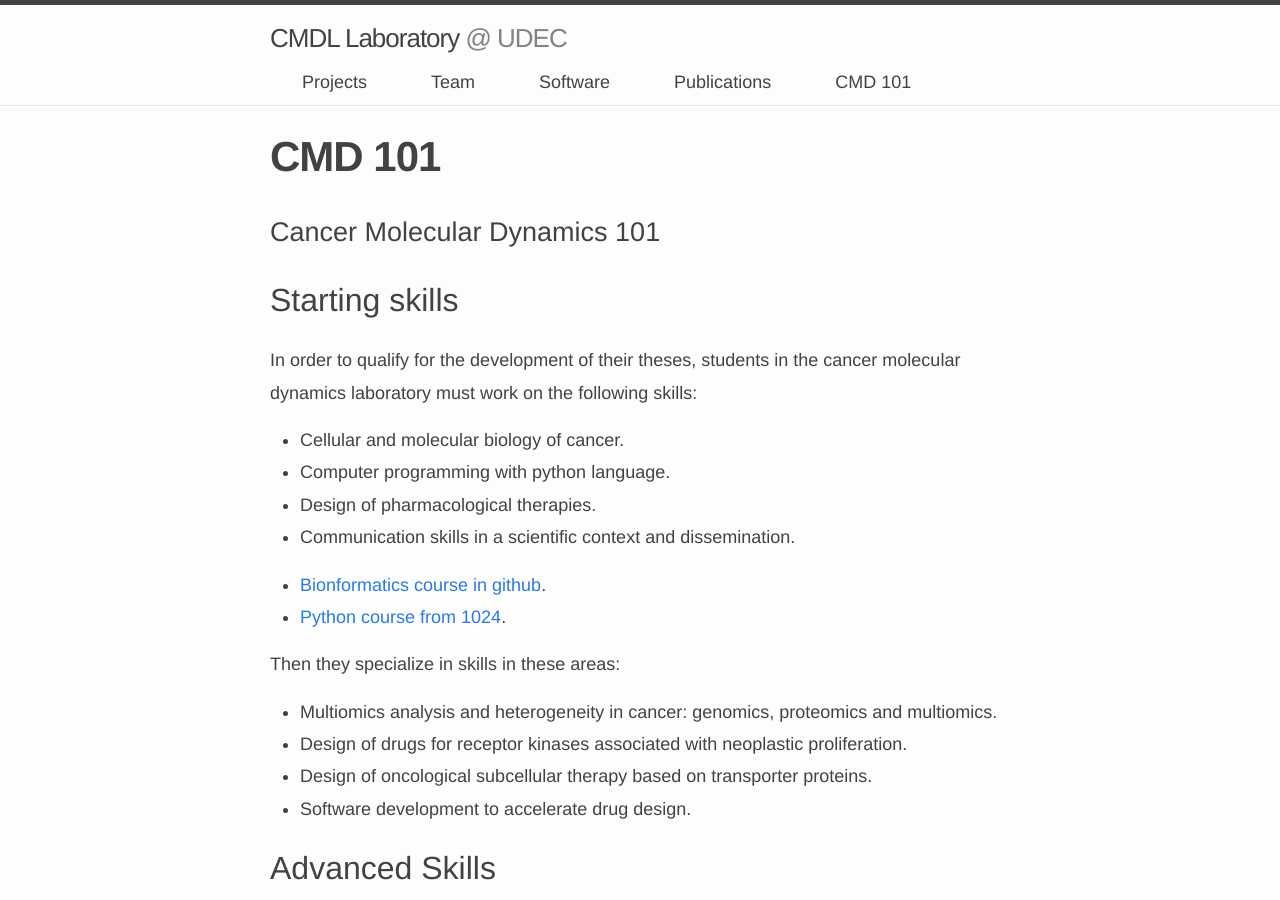
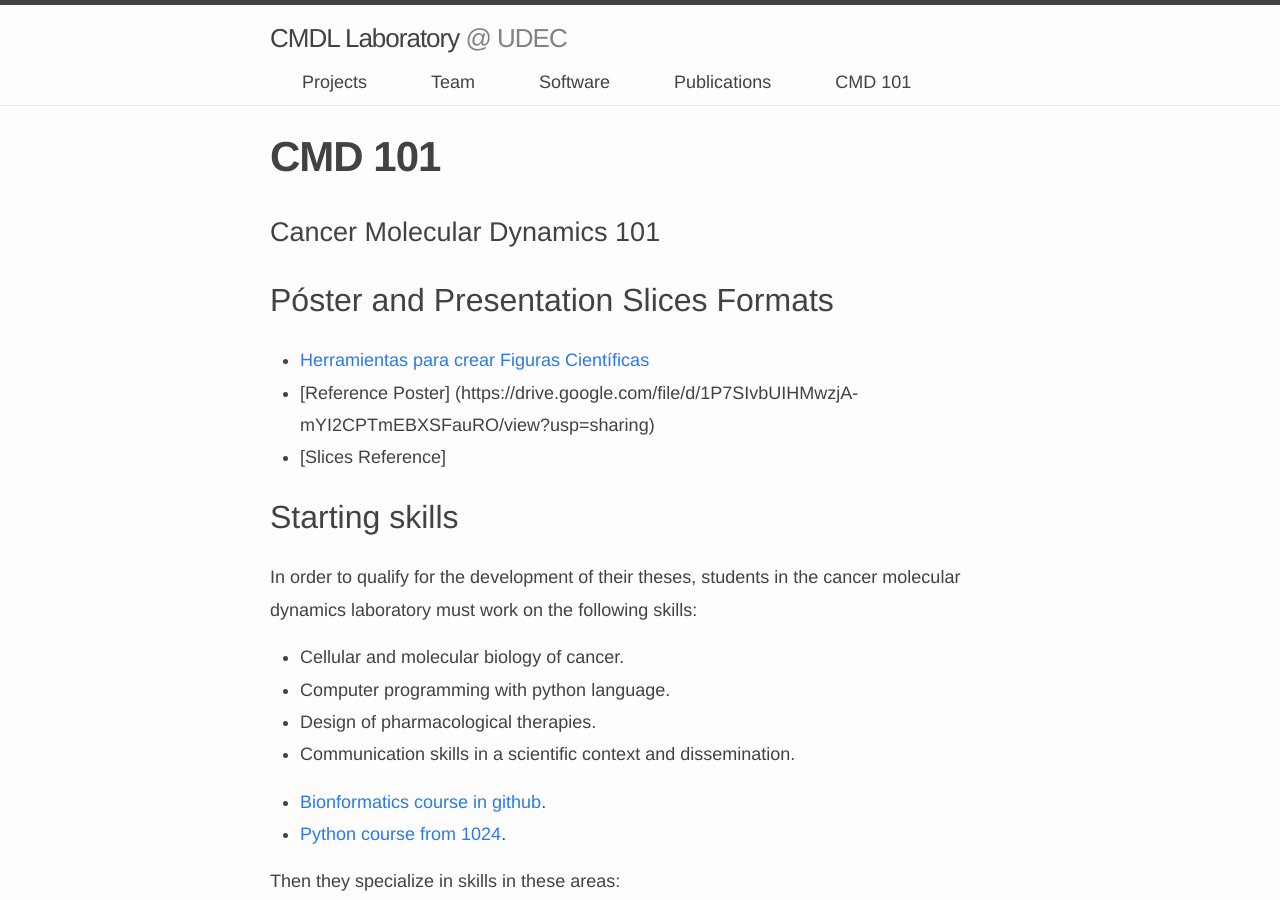
Before and after one commit to Nanocell-Lab/nanocell-lab.github.io, a Jekyll site: the page built from _pages/pi/index.md, in a window 1280 px wide and 900 px high. Built offline with Jekyll 4.4.1, drawn with Linux system fonts in a browser that asks for light colours; nearby versions of some CDN libraries.

Commit message:
Update index.md

```diff
--- a/_pages/pi/index.md
+++ b/_pages/pi/index.md
@@ -7,6 +7,12 @@ rank: 6
 ---
 
 # Cancer Molecular Dynamics 101
+
+## Póster and Presentation Slices Formats
+
+* [Herramientas para crear Figuras Científicas](https://www.craft.me/s/bYAe8MyyzFtN1c)
+* [Reference Poster] (https://drive.google.com/file/d/1P7SIvbUIHMwzjA-mYI2CPTmEBXSFauRO/view?usp=sharing)
+* [Slices Reference]
 
 ## Starting skills
 
```
